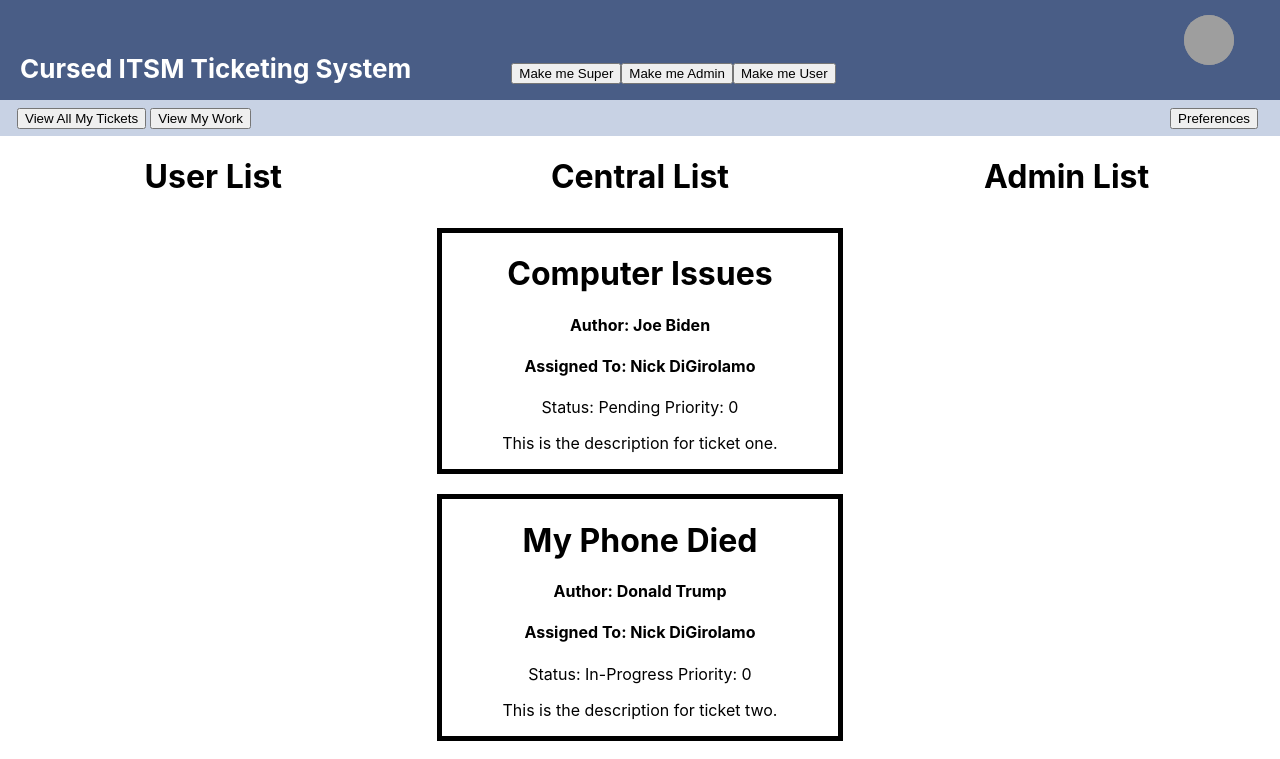
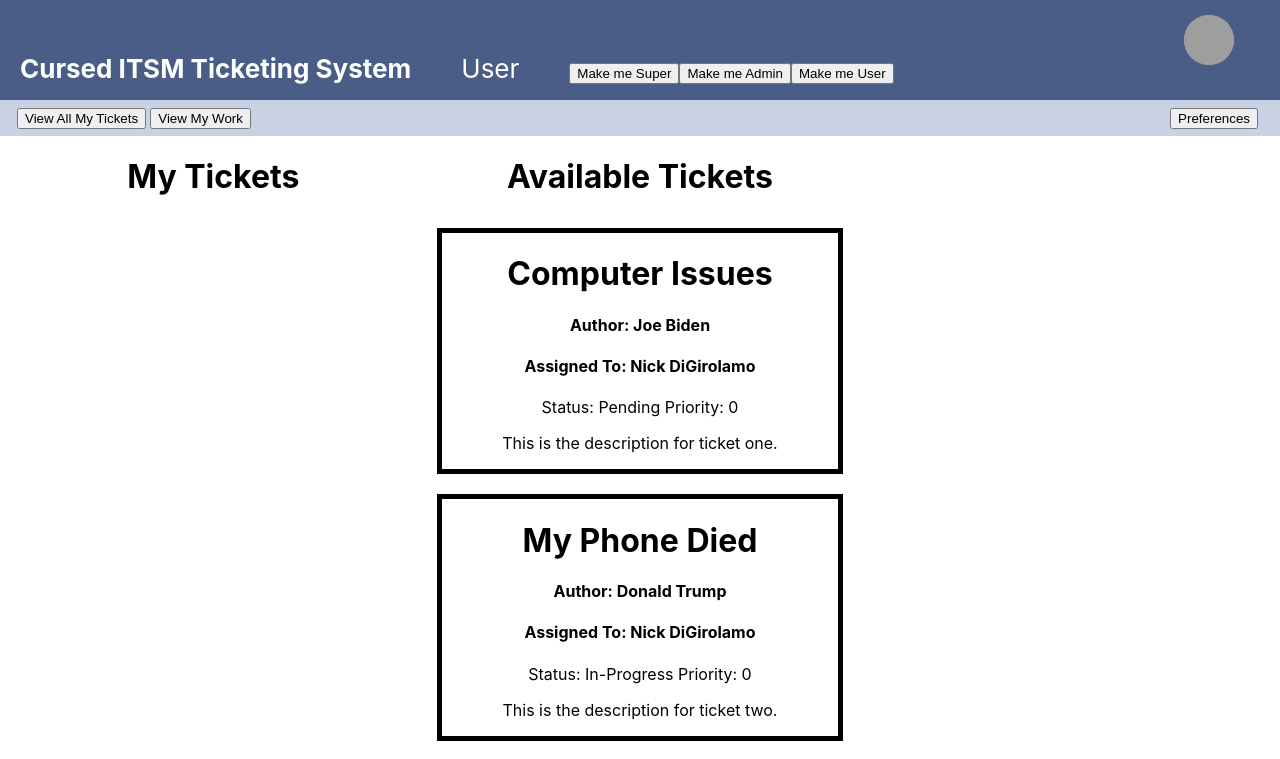
Before and after one commit to galennare/cursed-itsm-board, a React (Create React App) app: page / in a window 1280 px wide. Shown: the top 759 px of the page. Built offline with nearby package versions, Linux system fonts and the light colour scheme; grey boxes are pictures that could not be loaded.

Commit message:
Users can now only see the admin list when Admin or Super.

```diff
--- a/src/App.tsx
+++ b/src/App.tsx
@@ -47,7 +47,7 @@
 ];
 
 function App() {
-    const [userRole, setUserRole] = useState<UserRole>(UserRole.User);
+    const [role, setRole] = useState<UserRole>(UserRole.User);
 
     const [centralList, setCentralList] = useState<Ticket[]>(INITIAL_LIST);
     const [adminList, setAdminList] = useState<Ticket[]>([]);
@@ -62,8 +62,8 @@
                     </div>
                     <div>
                         <NavigationBar
-                            userRole={userRole}
-                            setUserRole={setUserRole}
+                            role={role}
+                            setRole={setRole}
                         ></NavigationBar>
                     </div>
                 </header>
@@ -90,7 +90,7 @@
                         style={{ width: "33.33%", display: "table-cell" }}
                     >
                         <TicketList
-                            title={"User List"}
+                            title={"My Tickets"}
                             list={userList}
                             setList={setUserList}
                         />
@@ -100,7 +100,7 @@
                         style={{ width: "33.33%", display: "table-cell" }}
                     >
                         <TicketList
-                            title={"Central List"}
+                            title={"Available Tickets"}
                             list={centralList}
                             setList={setCentralList}
                         />
@@ -110,11 +110,13 @@
                         className="column"
                         style={{ width: "33.33%", display: "table-cell" }}
                     >
-                        <TicketList
-                            title={"Admin List"}
-                            list={adminList}
-                            setList={setAdminList}
-                        />
+                        {(role == UserRole.Admin || role == UserRole.Super) && (
+                            <TicketList
+                                title={"Tickets for Review"}
+                                list={adminList}
+                                setList={setAdminList}
+                            />
+                        )}
                     </div>
                 </div>
             </DndProvider>
```
